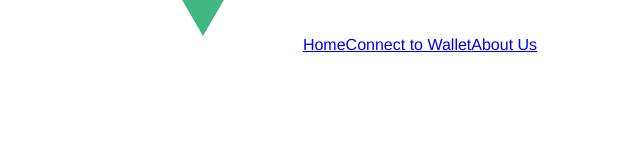
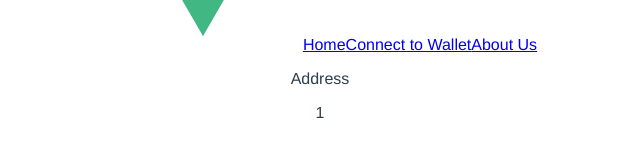
Before and after one commit to CoderandGymnast/Soloen-UI, a Vue app: page /#/address/1 in a window 1280 px wide. Shown: the part 210-366 px from the top of the page, without its empty margins (320-960 px from the left). Built offline with nearby package versions, Linux system fonts and the light colour scheme.

Commit message:
add params router

```diff
--- a/src/components/Address.vue
+++ b/src/components/Address.vue
@@ -1,6 +1,7 @@
 <template>
   <div class="hello">
     <p>Address</p>
+    <p>{{$route.params.addr}}</p>
   </div>
 </template>
 
@@ -12,6 +13,9 @@ export default {
       msg: 'Welcome to Your Vue.js App'
     }
   }
+  ,props:[
+      'addr'
+  ]
 }
 </script>
 
--- a/src/router/index.js
+++ b/src/router/index.js
@@ -25,8 +25,9 @@ export default new Router({
       component: AboutUs
     },
     {
-      path: '/address',
+      path: '/address/:addr',
       name: 'Address',
+      props: true,
       component: Address
     }
   ]
```
